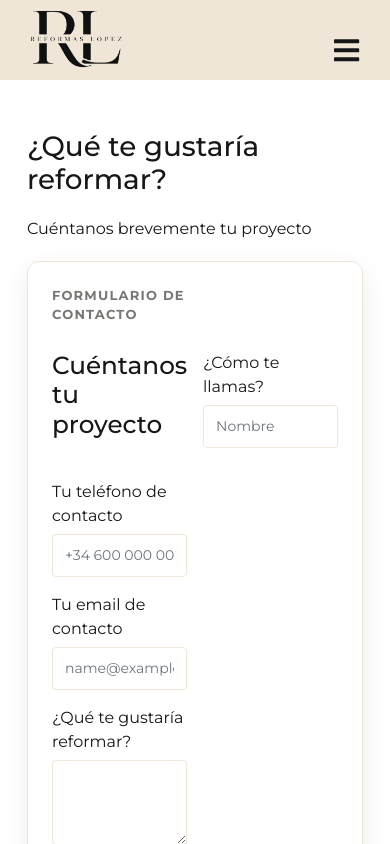
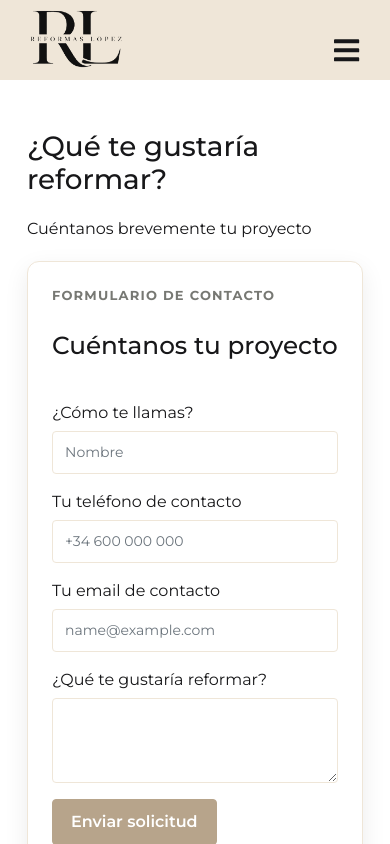
Before and after one commit to tezh15/reformas-lopez, a React (Create React App) app: page /contacto in a window 390 px wide. Shown: the top 844 px of the page. Built offline with nearby package versions, Linux system fonts and the light colour scheme.

Commit message:
fix contact form breakpoint

```diff
--- a/src/components/contact-us-section/index.scss
+++ b/src/components/contact-us-section/index.scss
@@ -94,10 +94,14 @@
 
 .contactForm.info-panel {
   display: grid;
-  grid-template-columns: repeat(2, minmax(0, 1fr));
+  grid-template-columns: 1fr 1fr;
   align-content: start;
   gap: 16px;
   width: 100%;
+
+  @media screen and (max-width: bp.$desktop) {
+    grid-template-columns: repeat(2, minmax(0, 1fr));
+  }
 }
 
 .contactForm .eyebrow,
@@ -299,8 +303,19 @@
     gap: 4px;
   }
 
-  .contactForm {
+  .contactForm.info-panel {
     grid-template-columns: 1fr;
+  }
+
+  .contactFormField {
+    grid-column: 1 / -1;
+    width: 100%;
+  }
+
+  .contactFormField .form-control {
+    display: block;
+    width: 100%;
+    max-width: none;
   }
 
   .contactForm .eyebrow,
```
